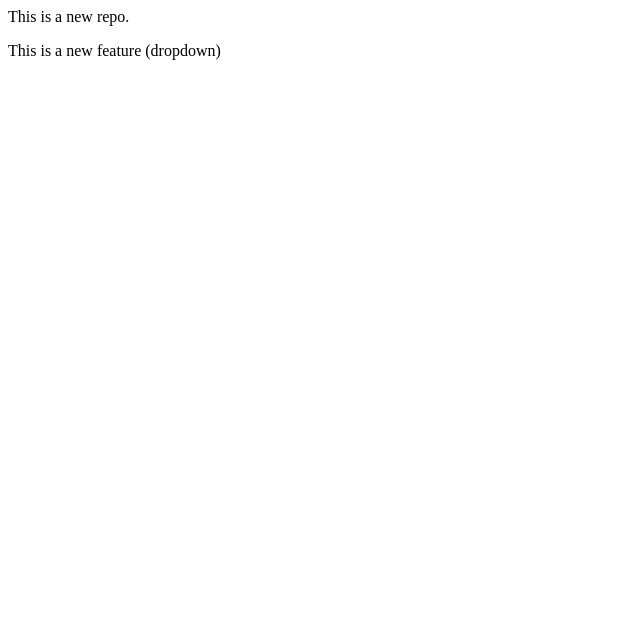
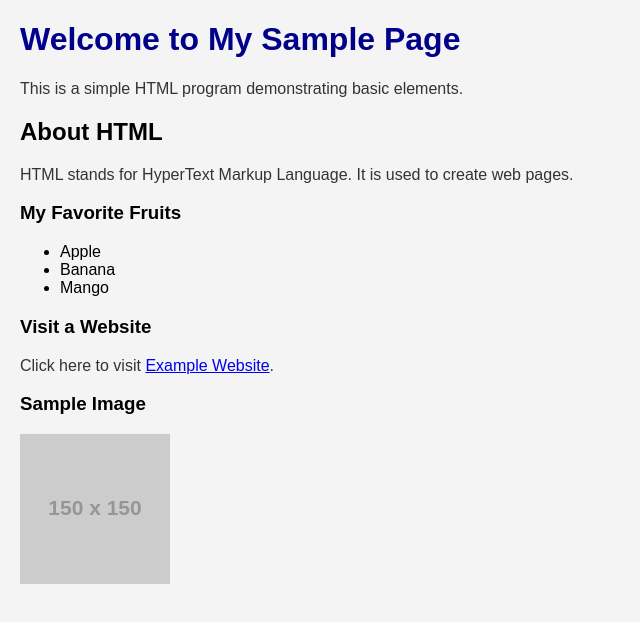
Before and after one commit to nitinbhoite/localrepo, a plain HTML site: page index.html in a window 1280 px wide. Shown: the whole page, without its empty margins (0-640 px from the left). Drawn offline with Linux system fonts and the light colour scheme; placeholder pictures from the web are drawn by us.

Commit message:
Updated Sample HTML Page

```diff
--- a/index.html
+++ b/index.html
@@ -1,2 +1,45 @@
-<p>This is a new repo.</p>
-<p>This is a new feature (dropdown)</p>
+<!DOCTYPE html>
+<html>
+<head>
+    <title>Sample HTML Page</title>
+    <style>
+        body {
+            font-family: Arial, sans-serif;
+            background-color: #f4f4f4;
+            margin: 20px;
+        }
+        h1 {
+            color: darkblue;
+        }
+        p {
+            color: #333;
+        }
+    </style>
+</head>
+<body>
+
+    <h1>Welcome to My Sample Page</h1>
+
+    <p>This is a simple HTML program demonstrating basic elements.</p>
+
+    <h2>About HTML</h2>
+    <p>HTML stands for HyperText Markup Language. It is used to create web pages.</p>
+
+    <h3>My Favorite Fruits</h3>
+    <ul>
+        <li>Apple</li>
+        <li>Banana</li>
+        <li>Mango</li>
+    </ul>
+
+    <h3>Visit a Website</h3>
+    <p>
+        Click here to visit
+        <a href="https://www.example.com" target="_blank">Example Website</a>.
+    </p>
+
+    <h3>Sample Image</h3>
+    <img src="https://via.placeholder.com/150" alt="Sample Image">
+
+</body>
+</html>
```
